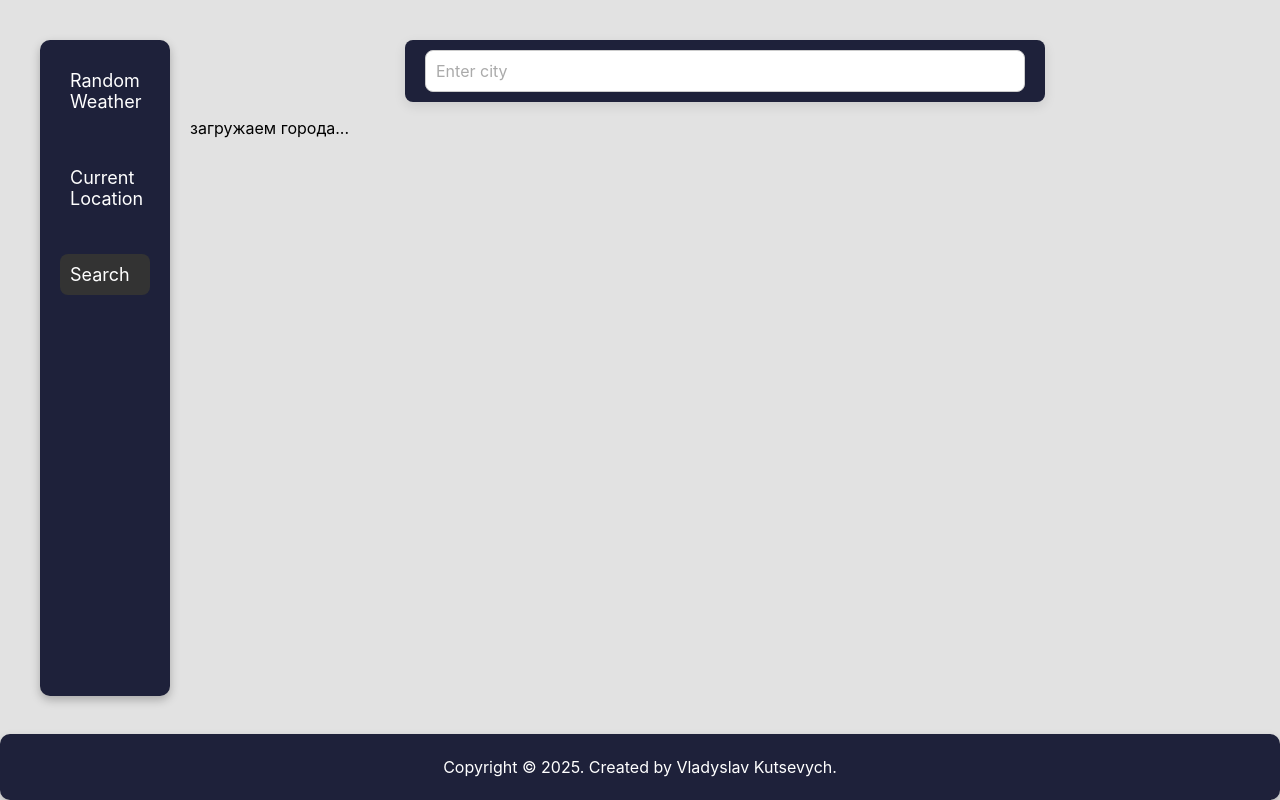
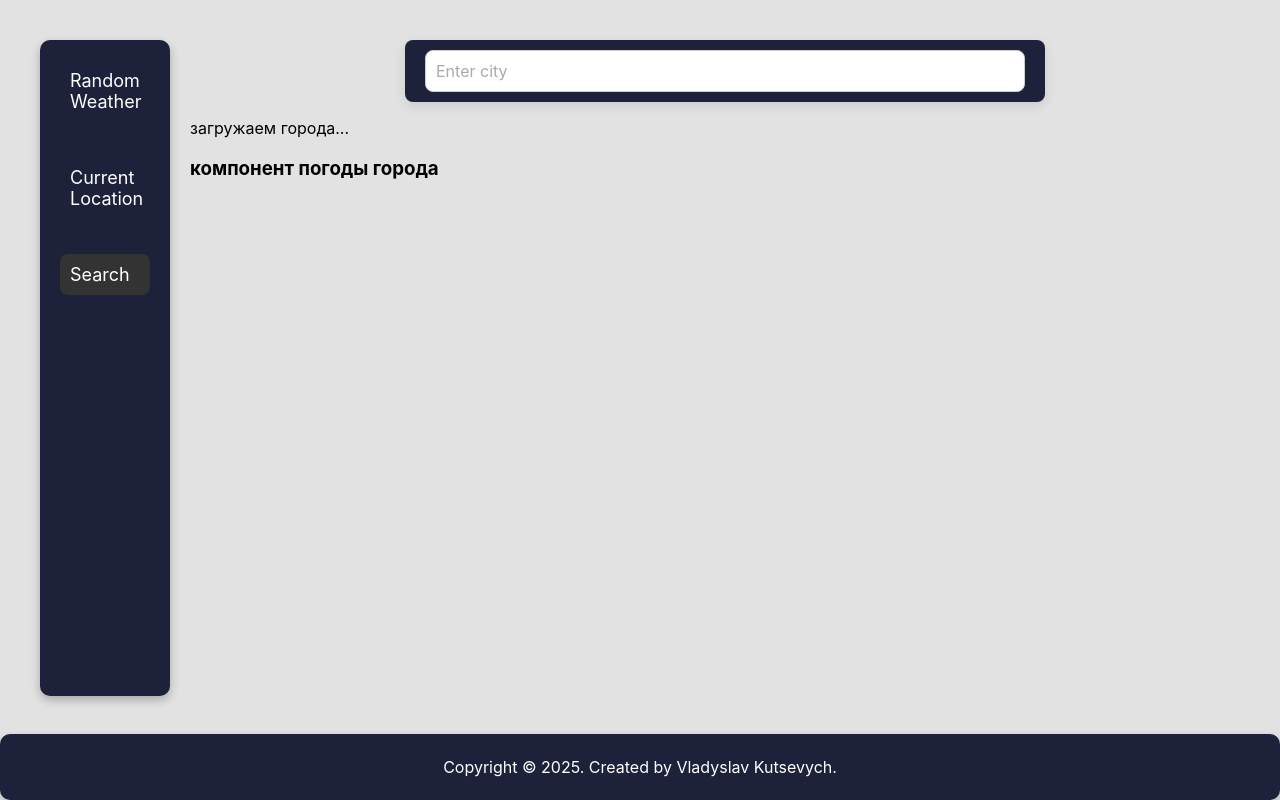
Before and after one commit to KutsVlad8/react-open-weather-map, a React (Create React App) app: page /#/search in a window 1280 px wide. Built offline with nearby package versions, Linux system fonts and the light colour scheme; the HTML template or start-up script is replaced by a standard one.

Commit message:
add component

```diff
--- /dev/null
+++ b/src/components/SearchCity/SearchCity.jsx
@@ -0,0 +1,8 @@
+import React from 'react';
+// import {  } from './SearchBar.styled';
+
+const SearcCity = () => {
+  return <h3>компонент погоды города</h3>;
+};
+
+export default SearcCity;
--- /dev/null
+++ b/src/components/SearchCity/SearchCity.styled.jsx
@@ -0,0 +1 @@
+// import styled from '@emotion/styled';
--- a/src/pages/Search/Search.jsx
+++ b/src/pages/Search/Search.jsx
@@ -1,5 +1,6 @@
 import React, { useState, useEffect } from 'react';
 import SearchBar from '../../components/SearchBar/SearchBar';
+import SearcCity from '@components/SearchCity/SearchCity';
 
 import { fetchForecastByCity } from '../../api/fetchForecast';
 
@@ -43,6 +44,8 @@ const Search = () => {
       ) : (
         <p>загружаем города...</p>
       )}
+
+      <SearcCity></SearcCity>
     </>
   );
 };
```
